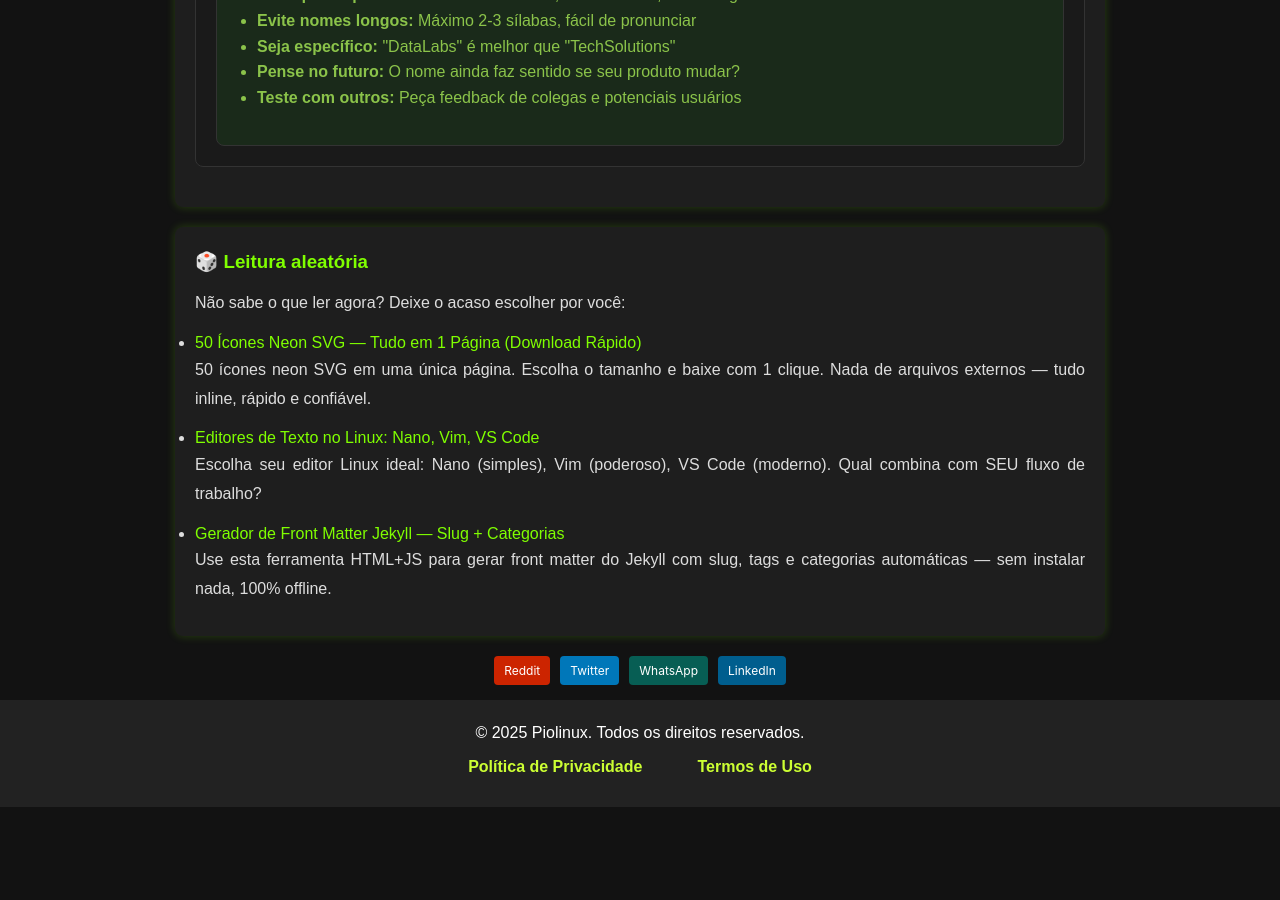
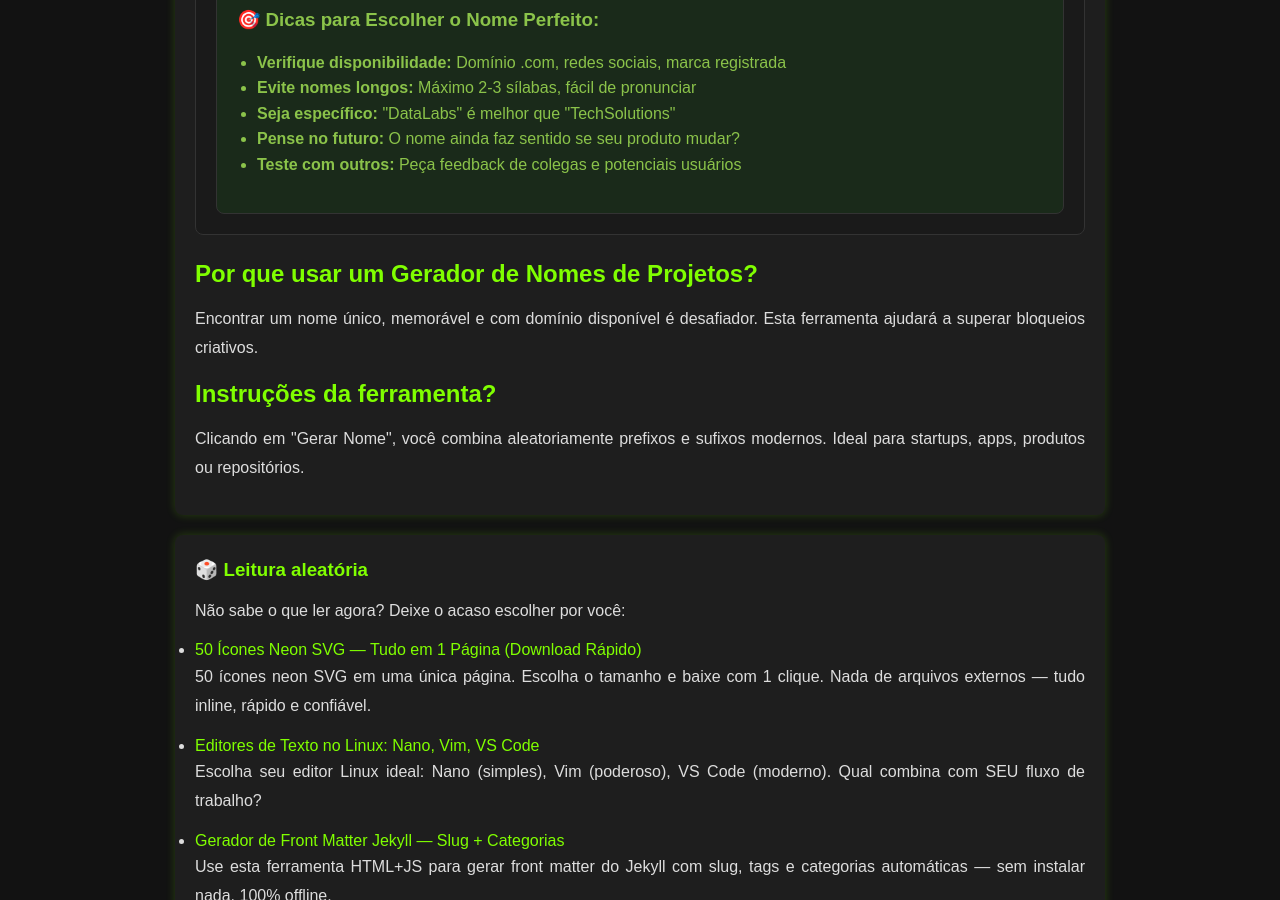
Before and after one commit to Piolinux/piolinux-site, a Jekyll site: the page built from _pages/tools/project-name-generator.html, in a window 1280 px wide and 900 px high, scrolled down 1115 px. Built offline with Jekyll 4.4.1, drawn with Linux system fonts in a browser that asks for light colours; before the commit the page ends 1922 px from its top, so only the background shows below that; some of the changed text lies outside the part shown.

Commit message:
Update project-name-generator.html

```diff
--- a/_pages/tools/project-name-generator.html
+++ b/_pages/tools/project-name-generator.html
@@ -63,6 +63,15 @@ tags: [startup, projeto, nome, branding, empreendedor, dev, criativo, moderno]
     </ul>
   </div>
 </div>
+
+
+<div class="seo-content">
+    <h2>Por que usar um Gerador de Nomes de Projetos?</h2>
+    <p>Encontrar um nome único, memorável e com domínio disponível é desafiador. Esta ferramenta ajudará a superar bloqueios criativos.</p>
+    <h2>Instruções da ferramenta?</h2>
+    <p>Clicando em "Gerar Nome", você combina aleatoriamente prefixos e sufixos modernos. Ideal para startups, apps, produtos ou repositórios.</p>
+
+  </div>
 
 
 </section>
```
